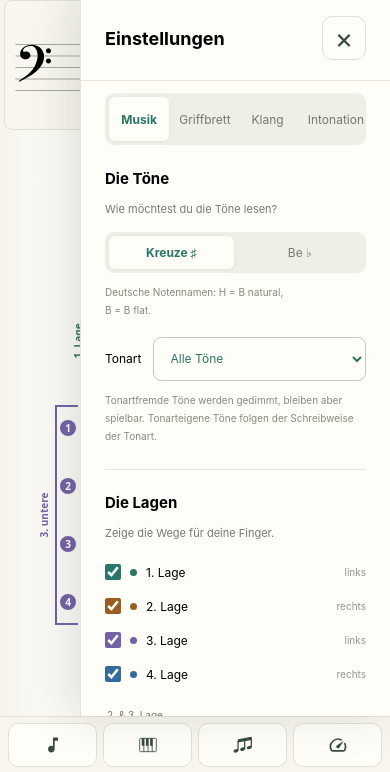
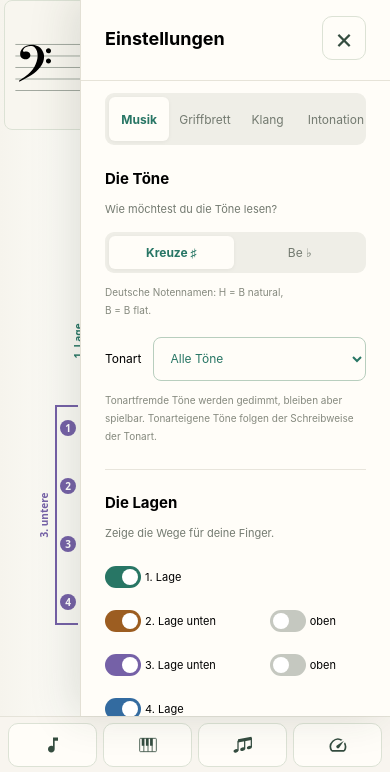
Before and after one commit to thorbenk/celloh, a website built with Vite: page index.html in a window 390 px wide. Both pictures are taken after a click on the button "Einstellungen". Shown: the part 72-844 px from the top of the page. Built offline with nearby package versions, Linux system fonts and the light colour scheme.

Commit message:
Use consistent settings switches with independent position variants

```diff
--- a/src/app.ts
+++ b/src/app.ts
@@ -313,12 +313,11 @@ export class App {
       },
       options,
     );
-    const dimToggle = requireElement('#highlight-toggle', HTMLButtonElement);
+    const dimToggle = requireElement('#highlight-toggle', HTMLInputElement);
     dimToggle.addEventListener(
-      'click',
+      'change',
       () => {
-        this.model.dimOthers = !this.model.dimOthers;
-        dimToggle.setAttribute('aria-pressed', String(this.model.dimOthers));
+        this.model.dimOthers = dimToggle.checked;
         this.renderSelection();
       },
       options,
@@ -455,6 +454,7 @@ export class App {
       );
     }
     for (const position of POSITIONS) {
+      if (position.id === 2 || position.id === 3) continue;
       const input = requireElement(`input[data-position="${position.id}"]`, HTMLInputElement);
       input.addEventListener(
         'change',
@@ -467,17 +467,19 @@ export class App {
       );
     }
     const variants: readonly PositionVariant[] = ['lower', 'upper'];
+    for (const position of [2, 3] as const) {
       for (const variant of variants) {
-      const input = requireElement(`#${variant}`, HTMLInputElement);
+        const input = requireElement(`#position-${position}-${variant}`, HTMLInputElement);
         input.addEventListener(
           'change',
           () => {
-          if (input.checked) this.model.board.variants.add(variant);
-          else this.model.board.variants.delete(variant);
+            if (input.checked) this.model.board.variants[position].add(variant);
+            else this.model.board.variants[position].delete(variant);
             this.board.renderPositions(this.model.board);
           },
           options,
         );
+      }
     }
     const extension = requireElement('#extension', HTMLInputElement);
     extension.addEventListener(
--- a/src/model.ts
+++ b/src/model.ts
@@ -20,7 +20,7 @@ export interface BoardSettings {
   spelling: Spelling;
   key: KeySignature | null;
   readonly visiblePositions: Set<PositionNumber>;
-  readonly variants: Set<PositionVariant>;
+  readonly variants: Record<2 | 3, Set<PositionVariant>>;
   extended: boolean;
   toScale: boolean;
   spread: number;
@@ -37,7 +37,7 @@ export class AppModel {
     spelling: 'sharp',
     key: null,
     visiblePositions: new Set(POSITIONS.map((position) => position.id)),
-    variants: new Set(['lower']),
+    variants: { 2: new Set(['lower']), 3: new Set(['lower']) },
     extended: false,
     toScale: false,
     spread: 1,
--- a/src/style.css
+++ b/src/style.css
@@ -777,70 +777,31 @@ main,
   color: var(--muted);
   margin-bottom: 0;
 }
-.position-choice {
-  display: flex;
+.position-choice-row {
+  display: grid;
+  grid-template-columns: 1.65fr 1fr;
   align-items: center;
-  gap: 9px;
-  padding: 9px 0;
-  font-size: 12px;
-  cursor: pointer;
+  gap: 6px;
+  font-size: 11px;
 }
-.position-choice input {
-  accent-color: var(--position);
-  width: 16px;
-  height: 16px;
-  margin: 0;
+.position-choice,
+.position-variant {
+  min-width: 0;
 }
-.position-dot {
-  height: 7px;
-  width: 7px;
-  border-radius: 50%;
-  background: var(--position);
+.position-choice-row .slider-switch {
+  gap: 4px;
 }
-.position-side {
-  margin-left: auto;
-  color: #92958c;
-  font-size: 10px;
-}
-.variant-controls {
-  border: 0;
-  padding: 0;
-  margin: 18px 0 0;
-}
-.variant-controls legend {
-  font-size: 10px;
-  color: var(--muted);
-  margin-bottom: 8px;
-}
-.variant-controls label {
-  display: flex;
-  align-items: center;
-  gap: 8px;
-  font-size: 12px;
-  padding: 7px 0;
-  cursor: pointer;
-}
-.variant-controls input {
-  accent-color: var(--green);
-  width: 16px;
-  height: 16px;
-  margin: 0;
+.position-choice-row .switch-track {
+  flex-shrink: 0;
 }
 .extension {
   display: flex;
   gap: 9px;
   margin-top: 18px;
-  align-items: flex-start;
+  align-items: center;
   font-size: 11px;
   line-height: 1.6;
   cursor: pointer;
-}
-.extension input {
-  accent-color: var(--green);
-  width: 16px;
-  height: 16px;
-  flex-shrink: 0;
-  margin: 2px 0;
 }
 .extension small {
   display: block;
@@ -1250,3 +1211,8 @@ main:has(.pitch-feedback) .workspace {
     transition: none;
   }
 }
+
+.settings-switch {
+  font-size: 11px;
+  line-height: 1.6;
+}
--- a/src/view/layout.html
+++ b/src/view/layout.html
@@ -349,25 +349,24 @@
         <h2>Die Lagen</h2>
         <p class="hint">Zeige die Wege für deine Finger.</p>
         <div id="position-controls" class="position-controls"></div>
-        <fieldset class="variant-controls">
-          <legend>2. & 3. Lage</legend>
-          <label><input id="lower" type="checkbox" checked /> Untere Lage</label
-          ><label><input id="upper" type="checkbox" /> Obere Lage</label>
-        </fieldset>
-        <label class="extension"
-          ><input id="extension" type="checkbox" /><span
-            >1. Finger nach hinten strecken <small>↑ Richtung Schnecke</small></span
-          ></label
+        <label class="extension slider-switch"
+          ><input id="extension" type="checkbox" role="switch" /><span
+            class="switch-track"
+            aria-hidden="true"
+          ></span
+          ><span>1. Finger nach hinten strecken <small>↑ Richtung Schnecke</small></span></label
         >
       </section>
     </div>
     <div id="board-settings" role="tabpanel" aria-labelledby="board-tab" hidden>
       <section>
         <h2>Abstände</h2>
-        <label class="extension"
-          ><input id="to-scale" type="checkbox" aria-describedby="scale-help" /><span
-            >Wie auf dem Cello <small>Abstände maßstabsgetreu anzeigen</small></span
-          ></label
+        <label class="extension slider-switch"
+          ><input id="to-scale" type="checkbox" role="switch" aria-describedby="scale-help" /><span
+            class="switch-track"
+            aria-hidden="true"
+          ></span
+          ><span>Wie auf dem Cello <small>Abstände maßstabsgetreu anzeigen</small></span></label
         >
         <p id="scale-help" class="micro">
           Je höher der Ton, desto enger die Abstände. Dichte Töne erscheinen als Punkte ohne Namen.
@@ -383,7 +382,13 @@
       <section>
         <h2>Hervorhebung</h2>
         <div class="panel-actions">
-          <button id="highlight-toggle" aria-pressed="true">Andere Töne dimmen</button>
+          <label class="slider-switch settings-switch"
+            ><input id="highlight-toggle" type="checkbox" role="switch" checked /><span
+              class="switch-track"
+              aria-hidden="true"
+            ></span
+            ><span>Andere Töne dimmen</span></label
+          >
         </div>
       </section>
       <section>
--- a/src/view/layout.ts
+++ b/src/view/layout.ts
@@ -20,15 +20,19 @@ export function mountLayout(root: HTMLElement): void {
   }
   const controls = requireElement('#position-controls', HTMLDivElement, root);
   for (const position of POSITIONS) {
-    const label = document.createElement('label');
-    label.className = 'position-choice';
-    label.style.setProperty('--position', position.color);
-    label.innerHTML = `
-      <input type="checkbox" data-position="${position.id}" checked>
-      <span class="position-dot"></span>
-      <span>${position.id}. Lage</span>
-      <span class="position-side">${position.side === 'left' ? 'links' : 'rechts'}</span>
-    `;
-    controls.append(label);
+    const row = document.createElement('div');
+    row.className = 'position-choice-row';
+    row.style.setProperty('--switch-color', position.color);
+    row.innerHTML = `<label class="position-choice slider-switch" title="${position.side === 'left' ? 'links' : 'rechts'} am Griffbrett"><input type="checkbox" role="switch" data-position="${position.id}" aria-label="${position.id}. Lage anzeigen" checked /><span class="switch-track" aria-hidden="true"></span><span>${position.id}. Lage</span></label>`;
+    if (position.id === 2 || position.id === 3) {
+      row.replaceChildren();
+      for (const variant of ['lower', 'upper'] as const) {
+        const label = document.createElement('label');
+        label.className = 'position-variant slider-switch';
+        label.innerHTML = `<input id="position-${position.id}-${variant}" type="checkbox" role="switch" aria-label="${position.id}. Lage ${variant === 'lower' ? 'unten' : 'oben'}" ${variant === 'lower' ? 'checked' : ''} /><span class="switch-track" aria-hidden="true"></span><span>${variant === 'lower' ? `${position.id}. Lage unten` : 'oben'}</span>`;
+        row.append(label);
+      }
+    }
+    controls.append(row);
   }
 }
--- a/src/view/positions.ts
+++ b/src/view/positions.ts
@@ -18,7 +18,7 @@ const BRACKET_STROKE_WIDTH = 2;
 
 function variantsFor(position: Position, settings: BoardSettings): readonly BracketVariant[] {
   if (position.id === 1 || position.id === 4) return ['standard'];
-  return [...settings.variants];
+  return [...settings.variants[position.id]];
 }
 
 /** Each bracket gets a separate lane: three on either side of the strings. */
```
Also changed, not shown: tests/browser/app.spec.ts (+37 -14 lines). Lines whose indentation alone changed are shown as unchanged.
